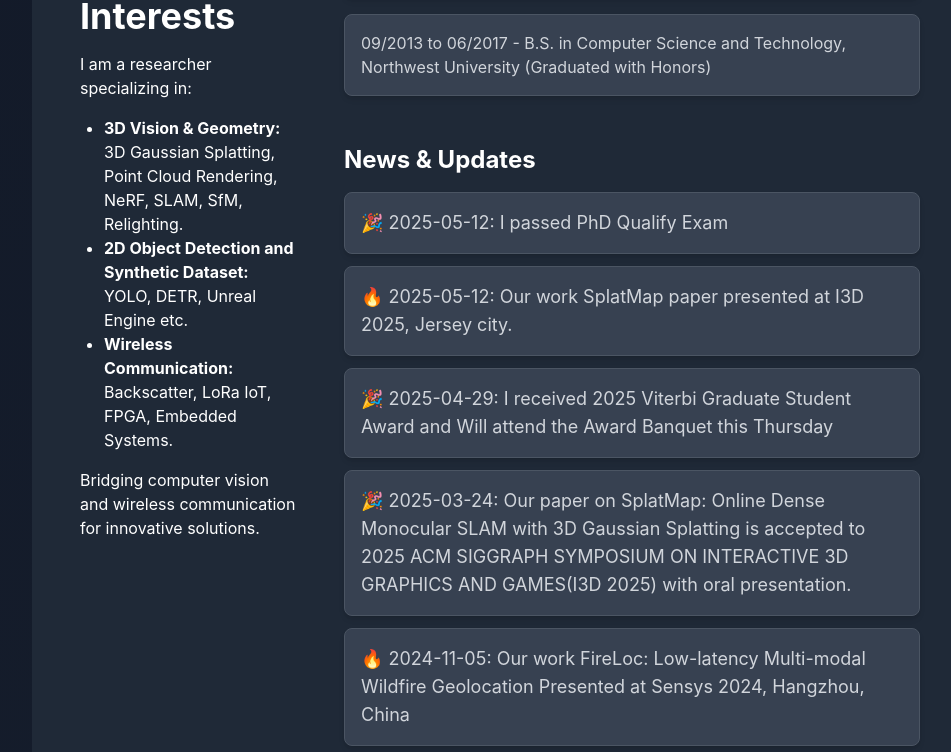
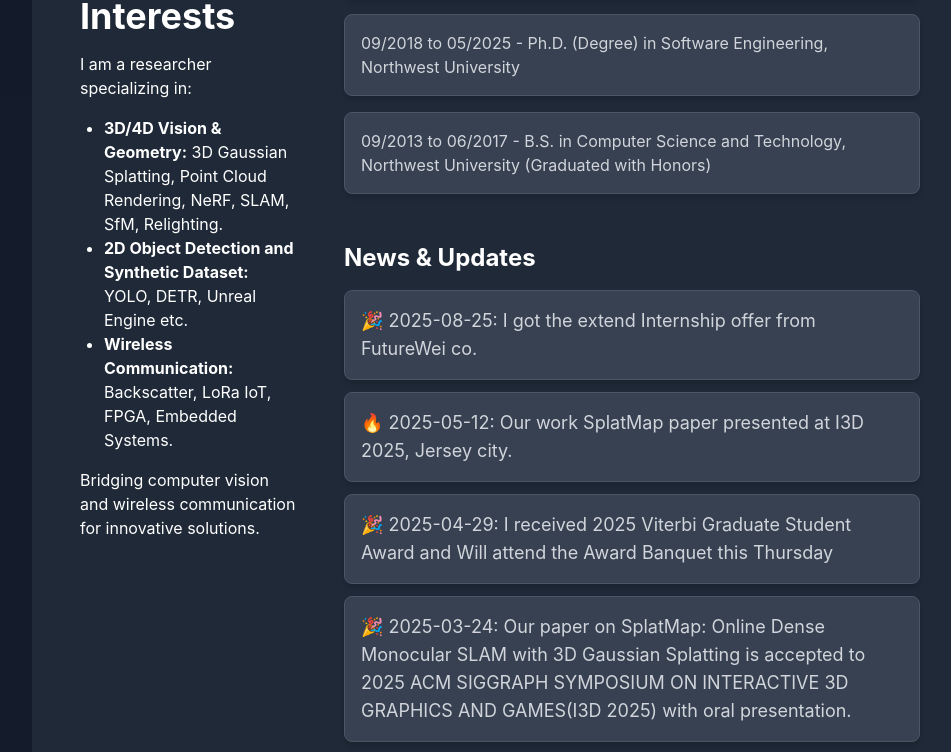
Before and after one commit to ERGOWHO/ERGOWHO.github.io, a React (Create React App) app: page / in a window 1280 px wide. Shown: the part 1126-1878 px from the top of the page, without its empty margins (288-1239 px from the left). Built offline with nearby package versions, Linux system fonts and the light colour scheme.

Commit message:
update 25fall

```diff
--- a/src/PersonalHomepage.jsx
+++ b/src/PersonalHomepage.jsx
@@ -125,7 +125,7 @@ const PersonalHomepage = () => {
                   I am a researcher specializing in:
                 </p>
                 <ul className="list-disc pl-6 mb-4">
-                  <li><strong>3D Vision & Geometry:</strong> 3D Gaussian Splatting, Point Cloud Rendering, NeRF, SLAM, SfM, Relighting.</li>
+                  <li><strong>3D/4D Vision & Geometry:</strong> 3D Gaussian Splatting, Point Cloud Rendering, NeRF, SLAM, SfM, Relighting.</li>
                   <li><strong>2D Object Detection and Synthetic Dataset:</strong> YOLO, DETR, Unreal Engine etc.</li>
                   <li><strong>Wireless Communication:</strong> Backscatter, LoRa IoT, FPGA, Embedded Systems.</li>
                 </ul>
@@ -142,7 +142,7 @@ const PersonalHomepage = () => {
                 <div className="space-y-4">
                   {["01/2021 to 05/2026 (Expected) - Ph.D. in Computer Engineering, USC (GPA 3.83/4.0)",
                     "01/2021 to 12/2023 - M.S. in Computer Engineering, USC (GPA 3.88/4.0)",
-                    // "Ph.D. in Software Engineering (Transferred to USC), Northwest University - 09/2018 to 12/2020",
+                    "09/2018 to 05/2025 - Ph.D. (Degree) in Software Engineering, Northwest University",
                     "09/2013 to 06/2017 - B.S. in Computer Science and Technology, Northwest University (Graduated with Honors)"
                   ].map((edu, index) => (
                     <Card key={index} className="bg-gray-700 shadow-md">
@@ -158,12 +158,11 @@ const PersonalHomepage = () => {
               <div>
                 <h3 className="text-2xl font-bold mb-4">News & Updates</h3>
                 <div className="space-y-3">
-                  {["🎉 2025-05-12: I passed PhD Qualify Exam",
+                  {["🎉 2025-08-25: I got the extend Internship offer from FutureWei co.",
                     "🔥 2025-05-12: Our work SplatMap paper presented at I3D 2025, Jersey city.",
                     "🎉 2025-04-29: I received 2025 Viterbi Graduate Student Award and Will attend the Award Banquet this Thursday",
                     "🎉 2025-03-24: Our paper on SplatMap: Online Dense Monocular SLAM with 3D Gaussian Splatting is accepted to 2025 ACM SIGGRAPH SYMPOSIUM ON INTERACTIVE 3D GRAPHICS AND GAMES(I3D 2025) with oral presentation.",
-                    "🔥 2024-11-05: Our work FireLoc: Low-latency Multi-modal Wildfire Geolocation Presented at Sensys 2024, Hangzhou, China",
-                    "🔥 2024-11-03: Our work Let’s Roll: Synthetic Dataset Analysis for Pedestrian Detection Across Different Shutter Types Presented at MIT The Engine, SiPS 2024, USA."
+                    "🔥 2024-11-05: Our work FireLoc: Low-latency Multi-modal Wildfire Geolocation Presented at Sensys 2024, Hangzhou, China"
                   ].map((news, index) => (
                     <Card key={index} className="bg-gray-700">
                       <CardContent>
@@ -291,7 +290,7 @@ const PersonalHomepage = () => {
 
         {/* Publications Section */}
         <Element name="publications" className="px-12 py-24 bg-gray-800">
-          <h2 className="text-4xl font-bold mb-6">Selected Publications (citations: 371)</h2>
+          <h2 className="text-4xl font-bold mb-6">Selected Publications (citations: 404)</h2>
           <div className="space-y-6">
             {[{
               title: "SplatMAP: Online Dense Monocular SLAM with 3D Gaussian Splatting",
@@ -318,7 +317,17 @@ const PersonalHomepage = () => {
               authors: "Fu, X., Hu, Y., Sutrave, P., et al.",
               conference: "The 22nd ACM Conference on Embedded Networked Sensor Systems ( SenSys 2024), Hangzhou, China.",
               links: { paper: "https://dl.acm.org/doi/abs/10.1145/3666025.3699318", news: "https://sustainability.usc.edu/2025/02/05/could-crowdsourcing-hold-the-key-to-early-wildfire-detection/"}
-            }, {
+            },{
+              title: "IDU: Incremental Dynamic Update of Existing 3D Virtual Environments with New Imagery Data",
+              authors: "Chen, M., Leal, L., Hu, Y., et al.",
+              conference: "2025 Interservice/Industry Training, Simulation, and Education Conference (I/ITSEC)",
+              links: { paper: "https://arxiv.org/pdf/2508.17579" }
+            },{
+              title: "Descrip3D: Enhancing Large Language Model-based 3D Scene Understanding with Object-Level Text Descriptions",
+              authors: "Xue, J., Zhao, G., Yao, J., Chen H., Hu, Y., et al.",
+              // conference: "2025 ACM SIGGRAPH SYMPOSIUM ON INTERACTIVE 3D GRAPHICS AND GAMES( I3D 2025)",
+              links: { paper: "https://arxiv.org/abs/2507.14555" }
+            },{
               title: "PLoRa: A Passive Long-Range Data Network from Ambient LoRa Transmissions",
               authors: "Peng, Y., Shangguan, L., Hu, Y., et al.",
               conference: "ACM Special Interest Group on Data Communication (SIGCOMM), Budapest, Hungary. (First student author)",
@@ -401,9 +410,9 @@ const PersonalHomepage = () => {
             <div>
               <h3 className="text-3xl font-bold mb-4">Work</h3>
               <div className="relative border-l-2 border-gray-500 pl-6">
-                {[
+                {[{ date: '2025 8.25 - 11.12', description: 'Extended Futurewei Co. Internship' },
+                  { date: '2025 5.19 - 8.22', description: 'Futurewei Co. Internship' },
                   { date: '2024 - Present', description: 'USC ICT Graduate Research Assistant' },
-                  { date: '2025 5.19 - 8.22', description: 'Futurewei Co. Internship' },
                   { date: '2024 5.19 - 8.22', description: 'USC ICT Internship' },
                   { date: '2023', description: 'USC Teaching Assistant EE450: Introduction to Computer Networks' },
                   { date: '2021-2022', description: 'USC Research Assistant' }
```
